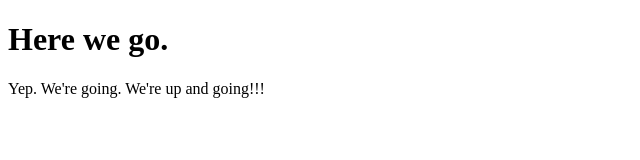
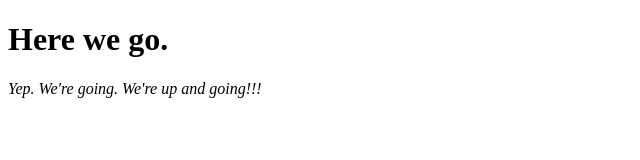
Before and after one commit to noah-arroyo/portfolio, a plain HTML site: page index.html in a window 1280 px wide. Shown: the full height of the page, 0-640 px from the left. Drawn offline with Linux system fonts and the light colour scheme.

Commit message:
Update style.css

```diff
--- a/style.css
+++ b/style.css
@@ -1,3 +1,3 @@
-h1 {
-	font-weight: bold;
+p {
+	font-style: italic;
 }
```
